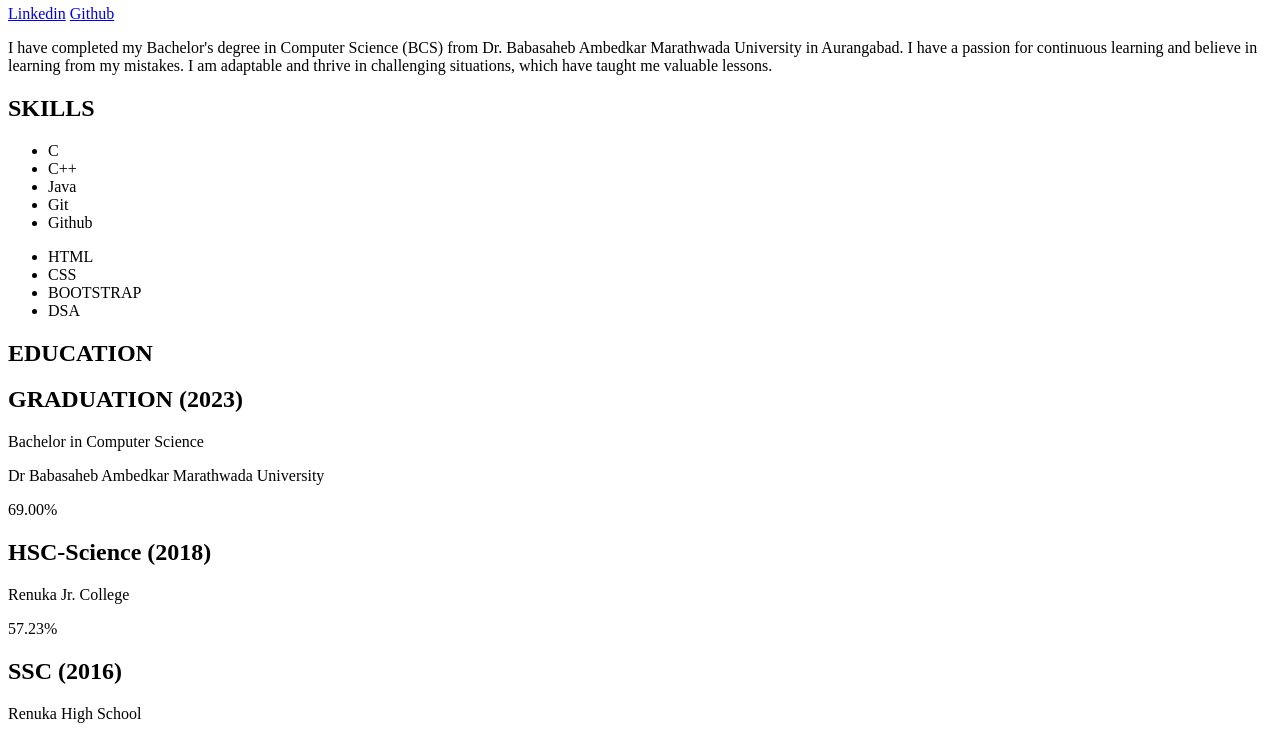
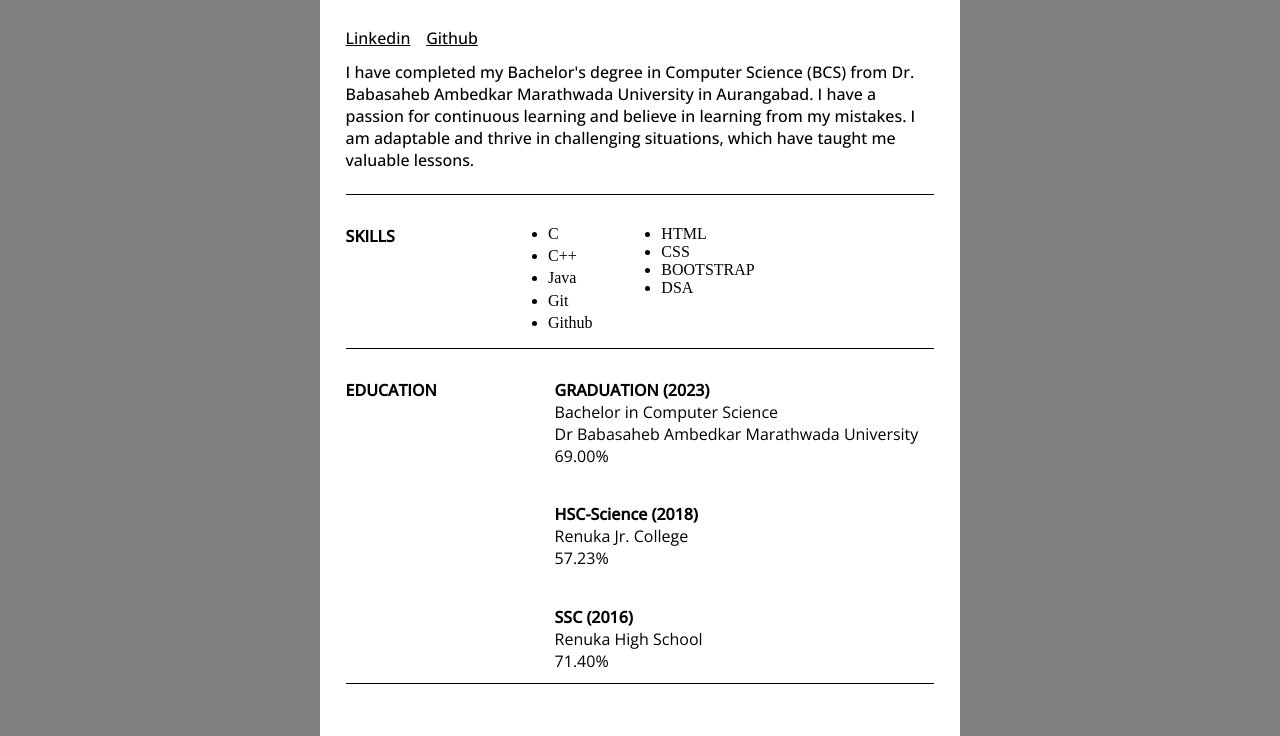
Before and after one commit to Ajay-Birare/Portfolio, a plain HTML site: page resume.html in a window 1280 px wide. Shown: the part 62-798 px from the top of the page. Drawn offline with nearby package versions, Linux system fonts and the light colour scheme; the site is published under a folder, as on GitHub Pages, so addresses that start at the root find nothing.

Commit message:
making some changes on CSS

```diff
--- a/resume.html
+++ b/resume.html
@@ -5,8 +5,8 @@
     <meta http-equiv="X-UA-Compatible" content="IE=edge" />
     <meta name="viewport" content="width=device-width, initial-scale=1.0" />
     <title>Resume</title>
-    <link rel="stylesheet" href="/Portfolio/css/resume.css" />
-    <link rel="stylesheet" href="/Portfolio/css/resumeResponsive.css" />
+    <link rel="stylesheet" href="css/resume.css" />
+    <link rel="stylesheet" href="css/resumeResponsive.css" />
   </head>
   <body>
     <div class="container">
```
Also changed, not shown: index.html (+3 -2 lines).
